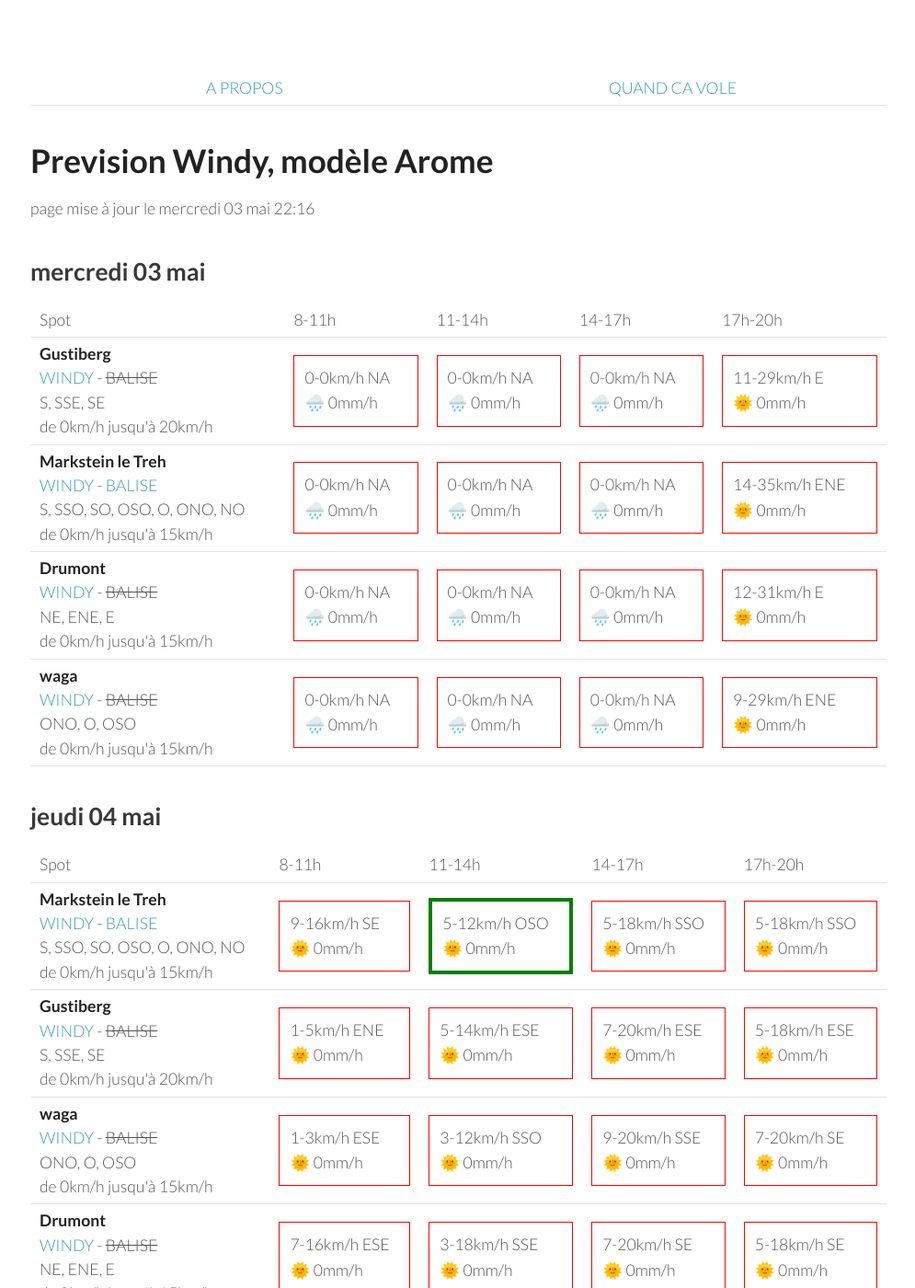
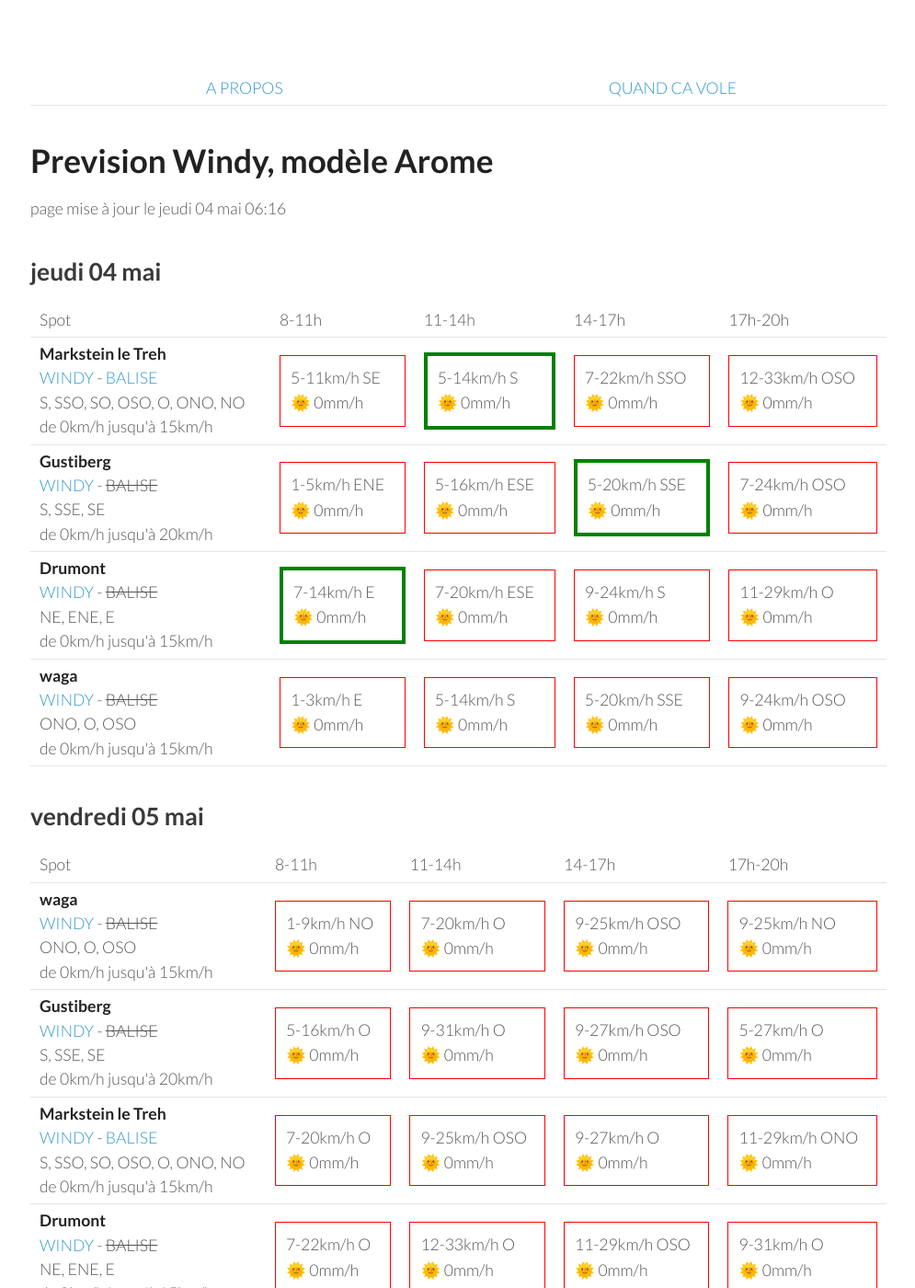
Before and after one commit to parapente-dans-le-nord/parapente-dans-le-nord.github.io, a Jekyll site: the page built from vosges.markdown, in a window 1280 px wide and 1400 px high. Shown: the whole window at 92% size, without its empty margins (25-1020 px from the left). Built offline with Jekyll 4.4.1, drawn with Linux system fonts in a browser that asks for light colours; some of the changed text lies outside the part shown.

Commit message:
update index.markdown

```diff
--- a/vosges.markdown
+++ b/vosges.markdown
@@ -7,60 +7,8 @@ title:  "Tous les spots"
 {: .links}
 
 # Prevision Windy, modèle Arome
-page mise à jour le mercredi 03 mai 22:16
+page mise à jour le jeudi 04 mai 06:16
 
-## mercredi 03 mai
-
-{::nomarkdown}
-<table>
-  <tbody>
-    <tr>
-      <td>Spot</td>
-      <td>8-11h</td>
-      <td>11-14h</td>
-      <td>14-17h</td>
-      <td>17h-20h</td>
-    </tr>
-<tr>
-        <td><strong>Gustiberg</strong><br><a href="https://windy.com/47.894/6.934?47.891,6.934,15,m:eYYagmI">WINDY</a> - <span class="no-balise"> BALISE </span><br> <span class="vent-favorable">S, SSE, SE</span><br><span class="force-vent">de 0km/h jusqu'à 20km/h</span> </td>
-
-            <td><div class="not-flyable"><p>0-0km/h NA</p><p>🌧️ 0mm/h</p></div></td>
-            <td><div class="not-flyable"><p>0-0km/h NA</p><p>🌧️ 0mm/h</p></div></td>
-            <td><div class="not-flyable"><p>0-0km/h NA</p><p>🌧️ 0mm/h</p></div></td>
-            <td><div class="not-flyable"><p>11-29km/h E</p><p>🌞 0mm/h</p></div></td>
-
-    </tr>
-<tr>
-        <td><strong>Markstein le Treh</strong><br><a href="https://windy.com/47.926/7.012?47.505,7.012,8,m:eY1agmQ">WINDY</a> - <span class=""><a href="http://www.balisemeteo.com/balise.php?idBalise=136">BALISE</a> </span><br> <span class="vent-favorable">S, SSO, SO, OSO, O, ONO, NO</span><br><span class="force-vent">de 0km/h jusqu'à 15km/h</span> </td>
-
-            <td><div class="not-flyable"><p>0-0km/h NA</p><p>🌧️ 0mm/h</p></div></td>
-            <td><div class="not-flyable"><p>0-0km/h NA</p><p>🌧️ 0mm/h</p></div></td>
-            <td><div class="not-flyable"><p>0-0km/h NA</p><p>🌧️ 0mm/h</p></div></td>
-            <td><div class="not-flyable"><p>14-35km/h ENE</p><p>🌞 0mm/h</p></div></td>
-
-    </tr>
-<tr>
-        <td><strong>Drumont</strong><br><a href="https://windy.com/47.898/6.919?47.687,6.919,9,m:eYYagmG">WINDY</a> - <span class="no-balise"> BALISE </span><br> <span class="vent-favorable">NE, ENE, E</span><br><span class="force-vent">de 0km/h jusqu'à 15km/h</span> </td>
-
-            <td><div class="not-flyable"><p>0-0km/h NA</p><p>🌧️ 0mm/h</p></div></td>
-            <td><div class="not-flyable"><p>0-0km/h NA</p><p>🌧️ 0mm/h</p></div></td>
-            <td><div class="not-flyable"><p>0-0km/h NA</p><p>🌧️ 0mm/h</p></div></td>
-            <td><div class="not-flyable"><p>12-31km/h E</p><p>🌞 0mm/h</p></div></td>
-
-    </tr>
-<tr>
-        <td><strong>waga</strong><br><a href="https://windy.com/47.903/6.996?47.900,6.983,15">WINDY</a> - <span class="no-balise"> BALISE </span><br> <span class="vent-favorable">ONO, O, OSO</span><br><span class="force-vent">de 0km/h jusqu'à 15km/h</span> </td>
-
-            <td><div class="not-flyable"><p>0-0km/h NA</p><p>🌧️ 0mm/h</p></div></td>
-            <td><div class="not-flyable"><p>0-0km/h NA</p><p>🌧️ 0mm/h</p></div></td>
-            <td><div class="not-flyable"><p>0-0km/h NA</p><p>🌧️ 0mm/h</p></div></td>
-            <td><div class="not-flyable"><p>9-29km/h ENE</p><p>🌞 0mm/h</p></div></td>
-
-    </tr>
-
-</tbody>
-</table>
-{:/}
 ## jeudi 04 mai
 
 {::nomarkdown}
@@ -76,10 +24,10 @@ page mise à jour le mercredi 03 mai 22:16
 <tr>
         <td><strong>Markstein le Treh</strong><br><a href="https://windy.com/47.926/7.012?47.505,7.012,8,m:eY1agmQ">WINDY</a> - <span class=""><a href="http://www.balisemeteo.com/balise.php?idBalise=136">BALISE</a> </span><br> <span class="vent-favorable">S, SSO, SO, OSO, O, ONO, NO</span><br><span class="force-vent">de 0km/h jusqu'à 15km/h</span> </td>
 
-            <td><div class="not-flyable"><p>9-16km/h SE</p><p>🌞 0mm/h</p></div></td>
-            <td><div class="flyable"><p>5-12km/h OSO</p><p>🌞 0mm/h</p></div></td>
-            <td><div class="not-flyable"><p>5-18km/h SSO</p><p>🌞 0mm/h</p></div></td>
-            <td><div class="not-flyable"><p>5-18km/h SSO</p><p>🌞 0mm/h</p></div></td>
+            <td><div class="not-flyable"><p>5-11km/h SE</p><p>🌞 0mm/h</p></div></td>
+            <td><div class="flyable"><p>5-14km/h S</p><p>🌞 0mm/h</p></div></td>
+            <td><div class="not-flyable"><p>7-22km/h SSO</p><p>🌞 0mm/h</p></div></td>
+            <td><div class="not-flyable"><p>12-33km/h OSO</p><p>🌞 0mm/h</p></div></td>
 
 
     </tr>
@@ -87,29 +35,29 @@ page mise à jour le mercredi 03 mai 22:16
         <td><strong>Gustiberg</strong><br><a href="https://windy.com/47.894/6.934?47.891,6.934,15,m:eYYagmI">WINDY</a> - <span class="no-balise"> BALISE </span><br> <span class="vent-favorable">S, SSE, SE</span><br><span class="force-vent">de 0km/h jusqu'à 20km/h</span> </td>
 
             <td><div class="not-flyable"><p>1-5km/h ENE</p><p>🌞 0mm/h</p></div></td>
-            <td><div class="not-flyable"><p>5-14km/h ESE</p><p>🌞 0mm/h</p></div></td>
+            <td><div class="not-flyable"><p>5-16km/h ESE</p><p>🌞 0mm/h</p></div></td>
+            <td><div class="flyable"><p>5-20km/h SSE</p><p>🌞 0mm/h</p></div></td>
+            <td><div class="not-flyable"><p>7-24km/h OSO</p><p>🌞 0mm/h</p></div></td>
+
+
+    </tr>
+<tr>
+        <td><strong>Drumont</strong><br><a href="https://windy.com/47.898/6.919?47.687,6.919,9,m:eYYagmG">WINDY</a> - <span class="no-balise"> BALISE </span><br> <span class="vent-favorable">NE, ENE, E</span><br><span class="force-vent">de 0km/h jusqu'à 15km/h</span> </td>
+
+            <td><div class="flyable"><p>7-14km/h E</p><p>🌞 0mm/h</p></div></td>
             <td><div class="not-flyable"><p>7-20km/h ESE</p><p>🌞 0mm/h</p></div></td>
-            <td><div class="not-flyable"><p>5-18km/h ESE</p><p>🌞 0mm/h</p></div></td>
+            <td><div class="not-flyable"><p>9-24km/h S</p><p>🌞 0mm/h</p></div></td>
+            <td><div class="not-flyable"><p>11-29km/h O</p><p>🌞 0mm/h</p></div></td>
 
 
     </tr>
 <tr>
         <td><strong>waga</strong><br><a href="https://windy.com/47.903/6.996?47.900,6.983,15">WINDY</a> - <span class="no-balise"> BALISE </span><br> <span class="vent-favorable">ONO, O, OSO</span><br><span class="force-vent">de 0km/h jusqu'à 15km/h</span> </td>
 
-            <td><div class="not-flyable"><p>1-3km/h ESE</p><p>🌞 0mm/h</p></div></td>
-            <td><div class="not-flyable"><p>3-12km/h SSO</p><p>🌞 0mm/h</p></div></td>
-            <td><div class="not-flyable"><p>9-20km/h SSE</p><p>🌞 0mm/h</p></div></td>
-            <td><div class="not-flyable"><p>7-20km/h SE</p><p>🌞 0mm/h</p></div></td>
-
-
-    </tr>
-<tr>
-        <td><strong>Drumont</strong><br><a href="https://windy.com/47.898/6.919?47.687,6.919,9,m:eYYagmG">WINDY</a> - <span class="no-balise"> BALISE </span><br> <span class="vent-favorable">NE, ENE, E</span><br><span class="force-vent">de 0km/h jusqu'à 15km/h</span> </td>
-
-            <td><div class="not-flyable"><p>7-16km/h ESE</p><p>🌞 0mm/h</p></div></td>
-            <td><div class="not-flyable"><p>3-18km/h SSE</p><p>🌞 0mm/h</p></div></td>
-            <td><div class="not-flyable"><p>7-20km/h SE</p><p>🌞 0mm/h</p></div></td>
-            <td><div class="not-flyable"><p>5-18km/h SE</p><p>🌞 0mm/h</p></div></td>
+            <td><div class="not-flyable"><p>1-3km/h E</p><p>🌞 0mm/h</p></div></td>
+            <td><div class="not-flyable"><p>5-14km/h S</p><p>🌞 0mm/h</p></div></td>
+            <td><div class="not-flyable"><p>5-20km/h SSE</p><p>🌞 0mm/h</p></div></td>
+            <td><div class="not-flyable"><p>9-24km/h OSO</p><p>🌞 0mm/h</p></div></td>
 
 
     </tr>
@@ -132,40 +80,40 @@ page mise à jour le mercredi 03 mai 22:16
 <tr>
         <td><strong>waga</strong><br><a href="https://windy.com/47.903/6.996?47.900,6.983,15">WINDY</a> - <span class="no-balise"> BALISE </span><br> <span class="vent-favorable">ONO, O, OSO</span><br><span class="force-vent">de 0km/h jusqu'à 15km/h</span> </td>
 
-            <td><div class="not-flyable"><p>1-5km/h NO</p><p>🌞 0mm/h</p></div></td>
-            <td><div class="not-flyable"><p>7-25km/h O</p><p>🌧 0.2mm/h</p></div></td>
-            <td><div class="not-flyable"><p>9-29km/h O</p><p>🌧 0.6mm/h</p></div></td>
-            <td><div class="not-flyable"><p>7-31km/h O</p><p>🌞 0mm/h</p></div></td>
+            <td><div class="not-flyable"><p>1-9km/h NO</p><p>🌞 0mm/h</p></div></td>
+            <td><div class="not-flyable"><p>7-20km/h O</p><p>🌞 0mm/h</p></div></td>
+            <td><div class="not-flyable"><p>9-25km/h OSO</p><p>🌞 0mm/h</p></div></td>
+            <td><div class="not-flyable"><p>9-25km/h NO</p><p>🌞 0mm/h</p></div></td>
 
 
     </tr>
 <tr>
         <td><strong>Gustiberg</strong><br><a href="https://windy.com/47.894/6.934?47.891,6.934,15,m:eYYagmI">WINDY</a> - <span class="no-balise"> BALISE </span><br> <span class="vent-favorable">S, SSE, SE</span><br><span class="force-vent">de 0km/h jusqu'à 20km/h</span> </td>
 
-            <td><div class="not-flyable"><p>5-20km/h O</p><p>🌞 0mm/h</p></div></td>
-            <td><div class="not-flyable"><p>9-25km/h O</p><p>🌧 0.3mm/h</p></div></td>
-            <td><div class="not-flyable"><p>9-29km/h O</p><p>🌧 0.7mm/h</p></div></td>
-            <td><div class="not-flyable"><p>7-29km/h O</p><p>🌧 0.2mm/h</p></div></td>
+            <td><div class="not-flyable"><p>5-16km/h O</p><p>🌞 0mm/h</p></div></td>
+            <td><div class="not-flyable"><p>9-31km/h O</p><p>🌞 0mm/h</p></div></td>
+            <td><div class="not-flyable"><p>9-27km/h OSO</p><p>🌞 0mm/h</p></div></td>
+            <td><div class="not-flyable"><p>5-27km/h O</p><p>🌞 0mm/h</p></div></td>
 
 
     </tr>
 <tr>
         <td><strong>Markstein le Treh</strong><br><a href="https://windy.com/47.926/7.012?47.505,7.012,8,m:eY1agmQ">WINDY</a> - <span class=""><a href="http://www.balisemeteo.com/balise.php?idBalise=136">BALISE</a> </span><br> <span class="vent-favorable">S, SSO, SO, OSO, O, ONO, NO</span><br><span class="force-vent">de 0km/h jusqu'à 15km/h</span> </td>
 
-            <td><div class="not-flyable"><p>7-16km/h ONO</p><p>🌞 0mm/h</p></div></td>
-            <td><div class="not-flyable"><p>7-25km/h O</p><p>🌧 0.2mm/h</p></div></td>
-            <td><div class="not-flyable"><p>9-29km/h O</p><p>🌧 0.5mm/h</p></div></td>
-            <td><div class="not-flyable"><p>7-31km/h O</p><p>🌞 0mm/h</p></div></td>
+            <td><div class="not-flyable"><p>7-20km/h O</p><p>🌞 0mm/h</p></div></td>
+            <td><div class="not-flyable"><p>9-25km/h OSO</p><p>🌞 0mm/h</p></div></td>
+            <td><div class="not-flyable"><p>9-27km/h O</p><p>🌞 0mm/h</p></div></td>
+            <td><div class="not-flyable"><p>11-29km/h ONO</p><p>🌞 0mm/h</p></div></td>
 
 
     </tr>
 <tr>
         <td><strong>Drumont</strong><br><a href="https://windy.com/47.898/6.919?47.687,6.919,9,m:eYYagmG">WINDY</a> - <span class="no-balise"> BALISE </span><br> <span class="vent-favorable">NE, ENE, E</span><br><span class="force-vent">de 0km/h jusqu'à 15km/h</span> </td>
 
-            <td><div class="not-flyable"><p>9-22km/h O</p><p>🌞 0mm/h</p></div></td>
-            <td><div class="not-flyable"><p>9-25km/h O</p><p>🌧 0.3mm/h</p></div></td>
-            <td><div class="not-flyable"><p>9-29km/h O</p><p>🌧 0.8mm/h</p></div></td>
-            <td><div class="not-flyable"><p>9-29km/h ONO</p><p>🌧 0.2mm/h</p></div></td>
+            <td><div class="not-flyable"><p>7-22km/h O</p><p>🌞 0mm/h</p></div></td>
+            <td><div class="not-flyable"><p>12-33km/h O</p><p>🌞 0mm/h</p></div></td>
+            <td><div class="not-flyable"><p>11-29km/h OSO</p><p>🌞 0mm/h</p></div></td>
+            <td><div class="not-flyable"><p>9-31km/h O</p><p>🌞 0mm/h</p></div></td>
 
 
     </tr>
@@ -188,40 +136,40 @@ page mise à jour le mercredi 03 mai 22:16
 <tr>
         <td><strong>Drumont</strong><br><a href="https://windy.com/47.898/6.919?47.687,6.919,9,m:eYYagmG">WINDY</a> - <span class="no-balise"> BALISE </span><br> <span class="vent-favorable">NE, ENE, E</span><br><span class="force-vent">de 0km/h jusqu'à 15km/h</span> </td>
 
-            <td><div class="flyable"><p>5-12km/h E</p><p>🌞 0mm/h</p></div></td>
-            <td><div class="not-flyable"><p>7-25km/h S</p><p>🌧 0.2mm/h</p></div></td>
-            <td><div class="not-flyable"><p>11-35km/h SSO</p><p>🌧 0.5mm/h</p></div></td>
-            <td><div class="not-flyable"><p>9-33km/h OSO</p><p>🌞 0mm/h</p></div></td>
+            <td><div class="flyable"><p>5-11km/h E</p><p>🌞 0mm/h</p></div></td>
+            <td><div class="not-flyable"><p>7-24km/h SSE</p><p>🌞 0mm/h</p></div></td>
+            <td><div class="not-flyable"><p>7-27km/h SSO</p><p>🌧 0.2mm/h</p></div></td>
+            <td><div class="not-flyable"><p>9-27km/h SO</p><p>🌧 0.2mm/h</p></div></td>
 
 
     </tr>
 <tr>
         <td><strong>Gustiberg</strong><br><a href="https://windy.com/47.894/6.934?47.891,6.934,15,m:eYYagmI">WINDY</a> - <span class="no-balise"> BALISE </span><br> <span class="vent-favorable">S, SSE, SE</span><br><span class="force-vent">de 0km/h jusqu'à 20km/h</span> </td>
 
-            <td><div class="not-flyable"><p>3-11km/h E</p><p>🌞 0mm/h</p></div></td>
-            <td><div class="not-flyable"><p>7-25km/h S</p><p>🌞 0mm/h</p></div></td>
-            <td><div class="not-flyable"><p>9-35km/h SSO</p><p>🌧 0.5mm/h</p></div></td>
-            <td><div class="not-flyable"><p>9-33km/h OSO</p><p>🌞 0mm/h</p></div></td>
+            <td><div class="not-flyable"><p>5-11km/h E</p><p>🌞 0mm/h</p></div></td>
+            <td><div class="not-flyable"><p>5-24km/h SSE</p><p>🌞 0mm/h</p></div></td>
+            <td><div class="not-flyable"><p>7-27km/h SSO</p><p>🌧 0.2mm/h</p></div></td>
+            <td><div class="not-flyable"><p>7-27km/h SSO</p><p>🌧 0.2mm/h</p></div></td>
 
 
     </tr>
 <tr>
         <td><strong>Markstein le Treh</strong><br><a href="https://windy.com/47.926/7.012?47.505,7.012,8,m:eY1agmQ">WINDY</a> - <span class=""><a href="http://www.balisemeteo.com/balise.php?idBalise=136">BALISE</a> </span><br> <span class="vent-favorable">S, SSO, SO, OSO, O, ONO, NO</span><br><span class="force-vent">de 0km/h jusqu'à 15km/h</span> </td>
 
-            <td><div class="not-flyable"><p>1-11km/h E</p><p>🌞 0mm/h</p></div></td>
-            <td><div class="not-flyable"><p>7-25km/h S</p><p>🌞 0mm/h</p></div></td>
-            <td><div class="not-flyable"><p>9-35km/h SSO</p><p>🌧 0.7mm/h</p></div></td>
-            <td><div class="not-flyable"><p>9-35km/h OSO</p><p>🌧 0.2mm/h</p></div></td>
+            <td><div class="not-flyable"><p>3-9km/h ENE</p><p>🌞 0mm/h</p></div></td>
+            <td><div class="not-flyable"><p>5-24km/h SE</p><p>🌞 0mm/h</p></div></td>
+            <td><div class="not-flyable"><p>7-27km/h SSO</p><p>🌞 0mm/h</p></div></td>
+            <td><div class="not-flyable"><p>7-27km/h SSO</p><p>🌧 0.3mm/h</p></div></td>
 
 
     </tr>
 <tr>
         <td><strong>waga</strong><br><a href="https://windy.com/47.903/6.996?47.900,6.983,15">WINDY</a> - <span class="no-balise"> BALISE </span><br> <span class="vent-favorable">ONO, O, OSO</span><br><span class="force-vent">de 0km/h jusqu'à 15km/h</span> </td>
 
-            <td><div class="not-flyable"><p>3-11km/h ENE</p><p>🌞 0mm/h</p></div></td>
-            <td><div class="not-flyable"><p>7-25km/h S</p><p>🌞 0mm/h</p></div></td>
-            <td><div class="not-flyable"><p>9-35km/h SSO</p><p>🌧 0.5mm/h</p></div></td>
-            <td><div class="not-flyable"><p>9-35km/h OSO</p><p>🌞 0mm/h</p></div></td>
+            <td><div class="not-flyable"><p>3-9km/h ENE</p><p>🌞 0mm/h</p></div></td>
+            <td><div class="not-flyable"><p>5-24km/h SE</p><p>🌞 0mm/h</p></div></td>
+            <td><div class="not-flyable"><p>7-27km/h S</p><p>🌞 0mm/h</p></div></td>
+            <td><div class="not-flyable"><p>7-27km/h SSO</p><p>🌧 0.2mm/h</p></div></td>
 
 
     </tr>
@@ -244,8 +192,8 @@ page mise à jour le mercredi 03 mai 22:16
 <tr>
         <td><strong>waga</strong><br><a href="https://windy.com/47.903/6.996?47.900,6.983,15">WINDY</a> - <span class="no-balise"> BALISE </span><br> <span class="vent-favorable">ONO, O, OSO</span><br><span class="force-vent">de 0km/h jusqu'à 15km/h</span> </td>
 
-            <td><div class="not-flyable"><p>11-42km/h ONO</p><p>🌧 0.2mm/h</p></div></td>
-            <td><div class="not-flyable"><p>12-38km/h O</p><p>🌧 0.3mm/h</p></div></td>
+            <td><div class="not-flyable"><p>12-40km/h O</p><p>🌧 0.2mm/h</p></div></td>
+            <td><div class="not-flyable"><p>12-40km/h O</p><p>🌧 0.3mm/h</p></div></td>
             <td><div class="not-flyable"><p>12-38km/h O</p><p>🌧 0.4mm/h</p></div></td>
             <td><div class="not-flyable"><p>14-40km/h O</p><p>🌧 2.7mm/h</p></div></td>
 
@@ -254,8 +202,8 @@ page mise à jour le mercredi 03 mai 22:16
 <tr>
         <td><strong>Markstein le Treh</strong><br><a href="https://windy.com/47.926/7.012?47.505,7.012,8,m:eY1agmQ">WINDY</a> - <span class=""><a href="http://www.balisemeteo.com/balise.php?idBalise=136">BALISE</a> </span><br> <span class="vent-favorable">S, SSO, SO, OSO, O, ONO, NO</span><br><span class="force-vent">de 0km/h jusqu'à 15km/h</span> </td>
 
-            <td><div class="not-flyable"><p>11-40km/h O</p><p>🌧 0.2mm/h</p></div></td>
-            <td><div class="not-flyable"><p>12-37km/h O</p><p>🌧 0.3mm/h</p></div></td>
+            <td><div class="not-flyable"><p>12-40km/h O</p><p>🌧 0.2mm/h</p></div></td>
+            <td><div class="not-flyable"><p>12-40km/h O</p><p>🌧 0.3mm/h</p></div></td>
             <td><div class="not-flyable"><p>12-37km/h O</p><p>🌧 0.4mm/h</p></div></td>
             <td><div class="not-flyable"><p>14-40km/h O</p><p>🌧 2.8mm/h</p></div></td>
 
@@ -264,8 +212,8 @@ page mise à jour le mercredi 03 mai 22:16
 <tr>
         <td><strong>Drumont</strong><br><a href="https://windy.com/47.898/6.919?47.687,6.919,9,m:eYYagmG">WINDY</a> - <span class="no-balise"> BALISE </span><br> <span class="vent-favorable">NE, ENE, E</span><br><span class="force-vent">de 0km/h jusqu'à 15km/h</span> </td>
 
-            <td><div class="not-flyable"><p>11-35km/h O</p><p>🌧 0.4mm/h</p></div></td>
-            <td><div class="not-flyable"><p>12-35km/h O</p><p>🌧 0.5mm/h</p></div></td>
+            <td><div class="not-flyable"><p>12-37km/h O</p><p>🌧 0.4mm/h</p></div></td>
+            <td><div class="not-flyable"><p>14-38km/h O</p><p>🌧 0.5mm/h</p></div></td>
             <td><div class="not-flyable"><p>12-35km/h O</p><p>🌧 0.6mm/h</p></div></td>
             <td><div class="not-flyable"><p>14-38km/h O</p><p>🌧 1.2mm/h</p></div></td>
 
@@ -274,8 +222,8 @@ page mise à jour le mercredi 03 mai 22:16
 <tr>
         <td><strong>Gustiberg</strong><br><a href="https://windy.com/47.894/6.934?47.891,6.934,15,m:eYYagmI">WINDY</a> - <span class="no-balise"> BALISE </span><br> <span class="vent-favorable">S, SSE, SE</span><br><span class="force-vent">de 0km/h jusqu'à 20km/h</span> </td>
 
-            <td><div class="not-flyable"><p>11-35km/h O</p><p>🌧 0.3mm/h</p></div></td>
-            <td><div class="not-flyable"><p>12-35km/h O</p><p>🌧 0.5mm/h</p></div></td>
+            <td><div class="not-flyable"><p>12-37km/h O</p><p>🌧 0.3mm/h</p></div></td>
+            <td><div class="not-flyable"><p>14-40km/h O</p><p>🌧 0.5mm/h</p></div></td>
             <td><div class="not-flyable"><p>12-37km/h O</p><p>🌧 0.5mm/h</p></div></td>
             <td><div class="not-flyable"><p>14-38km/h O</p><p>🌧 1.5mm/h</p></div></td>
 
```
